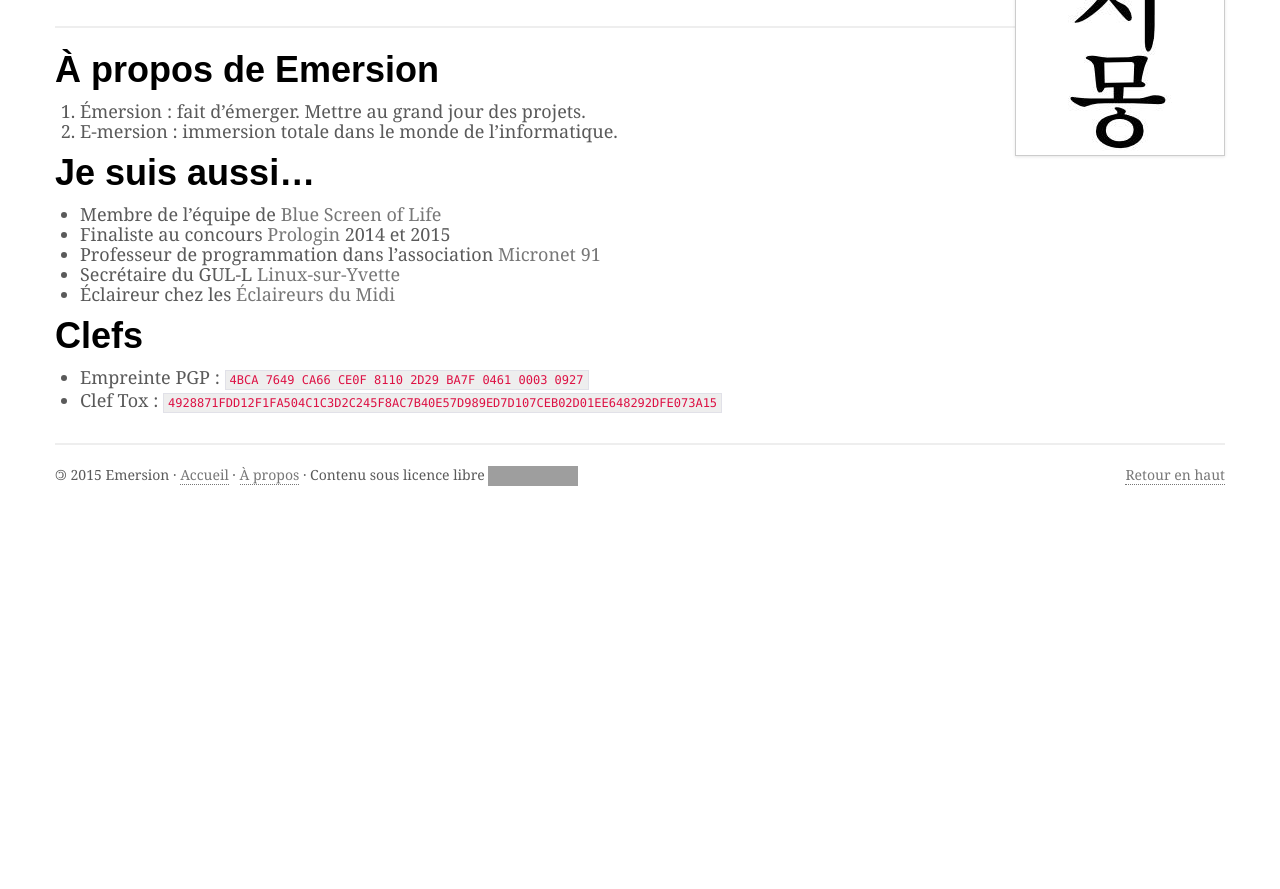
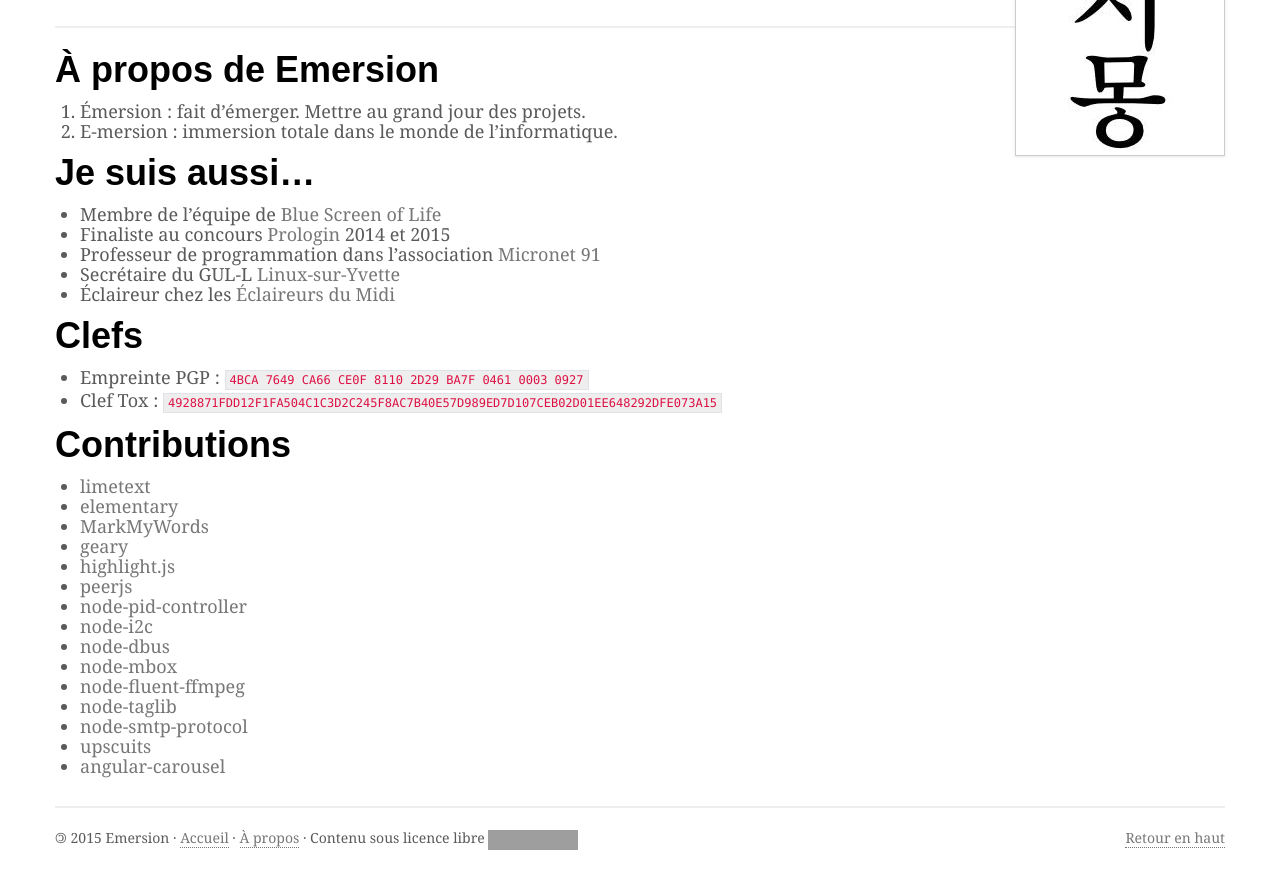
Before and after one commit to emersion/emersion.github.io, a Jekyll site: the page built from about.md, in a window 1280 px wide and 900 px high, scrolled down 592 px. Shown: the top 889 px of the window. Built offline with Jekyll 4.4.1, drawn with Linux system fonts in a browser that asks for light colours; some web fonts are replaced; Markdown is read by kramdown in place of the engine named in the settings; before the commit the page ends 1128 px from its top, so only the background shows below that; grey boxes are pictures that could not be loaded.

Commit message:
Adds contributions to /about

```diff
--- a/about.md
+++ b/about.md
@@ -27,3 +27,21 @@ permalink: /about/
 
 * Empreinte PGP : `4BCA 7649 CA66 CE0F 8110 2D29 BA7F 0461 0003 0927`
 * Clef Tox : `4928871FDD12F1FA504C1C3D2C245F8AC7B40E57D989ED7D107CEB02D01EE648292DFE073A15`
+
+## Contributions
+
+* [limetext](https://github.com/limetext/lime)
+* [elementary](https://github.com/elementary/mvp)
+* [MarkMyWords](https://github.com/voldyman/MarkMyWords)
+* [geary](https://wiki.gnome.org/Apps/Geary)
+* [highlight.js](https://github.com/isagalaev/highlight.js)
+* [peerjs](https://github.com/peers/peerjs)
+* [node-pid-controller](https://github.com/Philmod/node-pid-controller)
+* [node-i2c](https://github.com/kelly/node-i2c)
+* [node-dbus](https://github.com/Shouqun/node-dbus)
+* [node-mbox](https://github.com/robertklep/node-mbox)
+* [node-fluent-ffmpeg](https://github.com/fluent-ffmpeg/node-fluent-ffmpeg)
+* [node-taglib](https://github.com/nikhilm/node-taglib)
+* [node-smtp-protocol](https://github.com/substack/node-smtp-protocol)
+* [upscuits](https://github.com/digibart/upscuits)
+* [angular-carousel](https://github.com/revolunet/angular-carousel)
```
